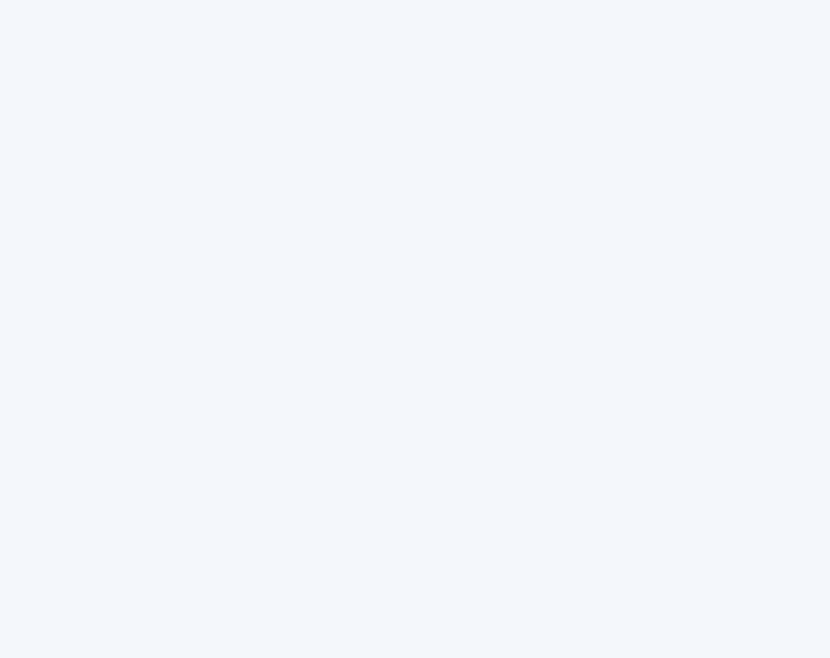
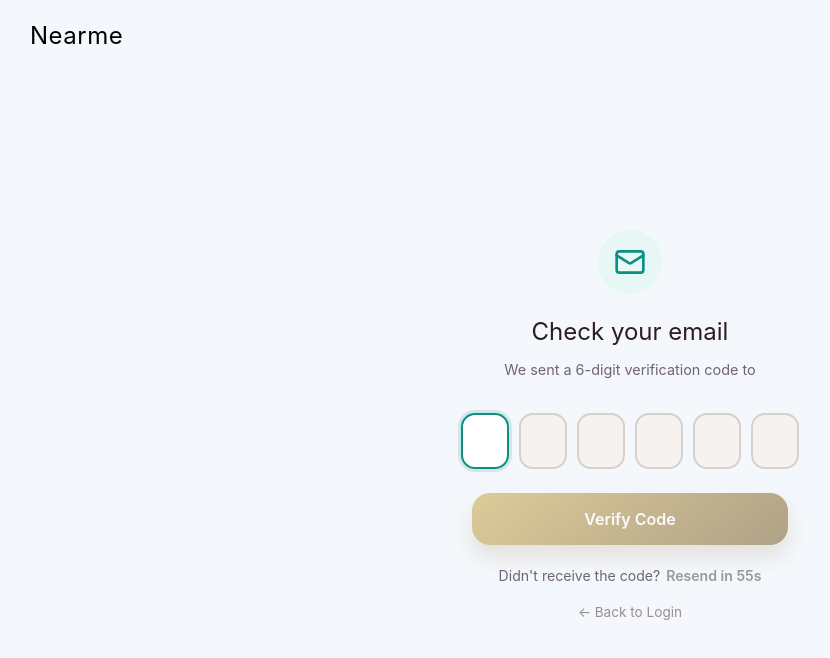
Before and after one commit to NearMe-Social/nms_frontend, a Vue app: page /verify-otp in a window 1280 px wide. Before the commit this address had no page. Shown: the top 658 px of the page, without its empty margins (10-840 px from the left). Built offline with nearby package versions, Linux system fonts and the light colour scheme; the HTML template or start-up script is replaced by a standard one; a web font is replaced by a local one.

Commit message:
Feat: implement OTPpage and update Registerpage

```diff
--- a/src/router/index.ts
+++ b/src/router/index.ts
@@ -23,6 +23,8 @@ import AdminLayout from '@/views/admin/AdminLayout.vue'
 import AdminReportDetail from '@/views/admin/AdminReportDetail.vue'
 import AdminUsersPage from '@/views/admin/AdminUsersPage.vue'
 import AdminModerationPage from '@/views/admin/AdminModerationPage.vue'
+import OtpPage from '@/views/auth/OtpPage.vue'
+
 
 
 const routes = [
@@ -139,6 +141,11 @@ const routes = [
     meta: { requiresAuth: true },
   },
   {
+    path: '/verify-otp',
+    name: 'OtpPage',
+    component: OtpPage,
+  },
+  {
     path: '/admin',
     component: AdminLayout,
     meta: { requiresAuth: true, requiresAdmin: true },
--- /dev/null
+++ b/src/views/auth/OtpPage.vue
@@ -0,0 +1,378 @@
+<template>
+  <div class="otp-page">
+    <header class="otp-header">
+      <h1>Nearme</h1>
+    </header>
+
+    <main class="otp-main">
+      <section class="otp-card">
+
+        <!-- Icon -->
+        <div class="otp-icon">
+          <Mail :size="32" color="#0c9081" />
+        </div>
+
+        <h1 class="card-title">Check your email</h1>
+        <p class="card-subtitle">
+          We sent a 6-digit verification code to<br />
+          <strong>{{ email }}</strong>
+        </p>
+
+        <!-- OTP inputs -->
+        <div class="otp-inputs">
+          <input
+            v-for="(digit, index) in otpDigits"
+            :key="index"
+            :ref="el => inputRefs[index] = el"
+            type="text"
+            inputmode="numeric"
+            maxlength="1"
+            class="otp-input"
+            :class="{ filled: digit !== '', error: hasError }"
+            :value="digit"
+            @input="handleInput(index, $event)"
+            @keydown="handleKeydown(index, $event)"
+            @paste="handlePaste($event)"
+          />
+        </div>
+
+        <!-- Error message -->
+        <p v-if="errorMsg" class="error-msg">{{ errorMsg }}</p>
+
+        <!-- Verify button -->
+        <button
+          class="verify-btn"
+          :disabled="!isComplete || isLoading"
+          @click="handleVerify"
+        >
+          {{ isLoading ? 'Verifying...' : 'Verify Code' }}
+        </button>
+
+        <!-- Resend -->
+        <div class="resend-row">
+          <span class="resend-text">Didn't receive the code?</span>
+          <button
+            class="resend-btn"
+            :disabled="resendCooldown > 0"
+            @click="handleResend"
+          >
+            {{ resendCooldown > 0 ? `Resend in ${resendCooldown}s` : 'Resend Code' }}
+          </button>
+        </div>
+
+        <!-- Back to login -->
+        <button class="back-btn" @click="router.push('/login')">
+          ← Back to Login
+        </button>
+
+      </section>
+    </main>
+  </div>
+</template>
+
+<script setup lang="ts">
+import { ref, computed, onMounted, onUnmounted } from 'vue'
+import { useRouter, useRoute } from 'vue-router'
+import { useAuthStore } from '@/stores/auth'
+import { authApi } from '@/services/api'
+import { Mail } from 'lucide-vue-next'
+
+const router = useRouter()
+const route = useRoute()
+const auth = useAuthStore()
+
+// Get email from query param
+const email = ref((route.query.email as string) || '')
+
+const otpDigits = ref(['', '', '', '', '', ''])
+const inputRefs = ref<any[]>([])
+const errorMsg = ref('')
+const hasError = ref(false)
+const isLoading = ref(false)
+const resendCooldown = ref(0)
+let cooldownTimer: ReturnType<typeof setInterval> | null = null
+
+const isComplete = computed(() => otpDigits.value.every(d => d !== ''))
+const otpValue = computed(() => otpDigits.value.join(''))
+
+onMounted(() => {
+  // Focus first input
+  setTimeout(() => inputRefs.value[0]?.focus(), 100)
+  // Start resend cooldown
+  startCooldown()
+})
+
+onUnmounted(() => {
+  if (cooldownTimer) clearInterval(cooldownTimer)
+})
+
+function startCooldown() {
+  resendCooldown.value = 60
+  cooldownTimer = setInterval(() => {
+    resendCooldown.value--
+    if (resendCooldown.value <= 0) {
+      clearInterval(cooldownTimer!)
+    }
+  }, 1000)
+}
+
+function handleInput(index: number, event: Event) {
+  const input = event.target as HTMLInputElement
+  const value = input.value.replace(/\D/g, '') // numbers only
+  otpDigits.value[index] = value.slice(-1)
+  errorMsg.value = ''
+  hasError.value = false
+
+  // Auto move to next
+  if (value && index < 5) {
+    inputRefs.value[index + 1]?.focus()
+  }
+
+  // Auto verify when all filled
+  if (isComplete.value) {
+    handleVerify()
+  }
+}
+
+function handleKeydown(index: number, event: KeyboardEvent) {
+  if (event.key === 'Backspace' && !otpDigits.value[index] && index > 0) {
+    otpDigits.value[index - 1] = ''
+    inputRefs.value[index - 1]?.focus()
+  }
+}
+
+function handlePaste(event: ClipboardEvent) {
+  event.preventDefault()
+  const text = event.clipboardData?.getData('text') || ''
+  const digits = text.replace(/\D/g, '').slice(0, 6).split('')
+  digits.forEach((d, i) => {
+    if (i < 6) otpDigits.value[i] = d
+  })
+  // Focus last filled or last input
+  const lastIndex = Math.min(digits.length, 5)
+  inputRefs.value[lastIndex]?.focus()
+
+  if (isComplete.value) {
+    handleVerify()
+  }
+}
+
+async function handleVerify() {
+  if (!isComplete.value || isLoading.value) return
+  errorMsg.value = ''
+  hasError.value = false
+  isLoading.value = true
+
+  try {
+    const res = await authApi.verifyOtp(email.value, otpValue.value)
+    auth.setAuth(res.token, res.user)
+    router.replace('/')
+  } catch (err: unknown) {
+    hasError.value = true
+    errorMsg.value = err instanceof Error ? err.message : 'Invalid OTP. Please try again.'
+    // Shake and clear inputs
+    otpDigits.value = ['', '', '', '', '', '']
+    setTimeout(() => inputRefs.value[0]?.focus(), 100)
+  } finally {
+    isLoading.value = false
+  }
+}
+
+async function handleResend() {
+  if (resendCooldown.value > 0) return
+  try {
+    await authApi.sendOtp(email.value)
+    errorMsg.value = ''
+    hasError.value = false
+    otpDigits.value = ['', '', '', '', '', '']
+    inputRefs.value[0]?.focus()
+    startCooldown()
+  } catch (err: unknown) {
+    errorMsg.value = err instanceof Error ? err.message : 'Failed to resend OTP.'
+  }
+}
+</script>
+
+<style scoped>
+.otp-page {
+  min-height: 100vh;
+  display: flex;
+  flex-direction: column;
+  font-family: 'Poppins', 'Inter', sans-serif;
+}
+
+.otp-header {
+  padding: 18px 40px;
+  font-size: 1.5rem;
+  letter-spacing: 0.5px;
+}
+
+.otp-main {
+  flex: 1;
+  display: flex;
+  align-items: center;
+  justify-content: center;
+  padding: 40px 16px 56px;
+}
+
+.otp-card {
+  width: min(380px, 100%);
+  padding: 36px 32px 40px;
+  text-align: center;
+  display: flex;
+  flex-direction: column;
+  align-items: center;
+}
+
+.otp-icon {
+  width: 64px;
+  height: 64px;
+  background: #e6f7f5;
+  border-radius: 50%;
+  display: flex;
+  align-items: center;
+  justify-content: center;
+  margin-bottom: 20px;
+}
+
+.card-title {
+  font-size: 1.5rem;
+  color: #2c1d25;
+  margin-bottom: 8px;
+}
+
+.card-subtitle {
+  font-size: 0.9rem;
+  color: #6f6473;
+  margin-bottom: 32px;
+  line-height: 1.6;
+}
+
+.otp-inputs {
+  display: flex;
+  gap: 10px;
+  margin-bottom: 24px;
+}
+
+.otp-input {
+  width: 48px;
+  height: 56px;
+  border: 2px solid #d6d1ca;
+  border-radius: 14px;
+  background: #f5f2ef;
+  text-align: center;
+  font-size: 1.4rem;
+  font-weight: 700;
+  color: #2b1d22;
+  outline: none;
+  transition: all 0.2s ease;
+  caret-color: transparent;
+}
+
+.otp-input:focus {
+  border-color: #0c9081;
+  background: #fff;
+  box-shadow: 0 0 0 3px rgba(12, 144, 129, 0.15);
+}
+
+.otp-input.filled {
+  border-color: #0c9081;
+  background: #e6f7f5;
+}
+
+.otp-input.error {
+  border-color: #e74c3c;
+  background: #fdf0ef;
+  animation: shake 0.4s ease;
+}
+
+@keyframes shake {
+  0%, 100% { transform: translateX(0); }
+  20% { transform: translateX(-6px); }
+  40% { transform: translateX(6px); }
+  60% { transform: translateX(-4px); }
+  80% { transform: translateX(4px); }
+}
+
+.error-msg {
+  font-size: 0.88rem;
+  color: #c0392b;
+  background: #fdf0ef;
+  border: 1px solid #f5c6c2;
+  border-radius: 10px;
+  padding: 8px 12px;
+  margin-bottom: 16px;
+  width: 100%;
+}
+
+.verify-btn {
+  width: 100%;
+  border: none;
+  border-radius: 18px;
+  padding: 14px;
+  cursor: pointer;
+  font-weight: 600;
+  font-size: 1rem;
+  color: #fff;
+  background: linear-gradient(140deg, #c7a038, #6c4f15);
+  box-shadow: 0 12px 20px rgba(108, 79, 21, 0.25);
+  transition: opacity 0.2s;
+  margin-bottom: 20px;
+}
+
+.verify-btn:disabled {
+  opacity: 0.5;
+  cursor: not-allowed;
+}
+
+.resend-row {
+  display: flex;
+  align-items: center;
+  gap: 6px;
+  margin-bottom: 16px;
+}
+
+.resend-text {
+  font-size: 0.88rem;
+  color: #6f6473;
+}
+
+.resend-btn {
+  border: none;
+  background: none;
+  font-size: 0.88rem;
+  font-weight: 600;
+  color: #0c9081;
+  cursor: pointer;
+  transition: opacity 0.2s;
+}
+
+.resend-btn:disabled {
+  color: #999;
+  cursor: not-allowed;
+}
+
+.back-btn {
+  border: none;
+  background: none;
+  font-size: 0.85rem;
+  color: #9a8d96;
+  cursor: pointer;
+  transition: color 0.2s;
+}
+
+.back-btn:hover {
+  color: #0c9081;
+}
+
+@media (max-width: 480px) {
+  .otp-card {
+    padding: 28px 20px 32px;
+  }
+  .otp-input {
+    width: 42px;
+    height: 50px;
+    font-size: 1.2rem;
+  }
+}
+</style>
--- a/src/views/auth/RegisterPage.vue
+++ b/src/views/auth/RegisterPage.vue
@@ -183,8 +183,9 @@ async function handleRegister() {
             birthday: birthdayDate.value,
             gender: gender.value,
         })
-        auth.setAuth(res.token, res.user)
-        router.push('/')
+        // auth.setAuth(res.token, res.user)
+        // router.push('/')
+        router.push({ path: '/verify-otp', query: { email: contact.value } })
     } catch (err: unknown) {
         errorMsg.value = err instanceof Error ? err.message : 'Registration failed. Please try again.'
     } finally {
```
Also changed, not shown: 2 other files (tests, documents, lock files or other folders).
